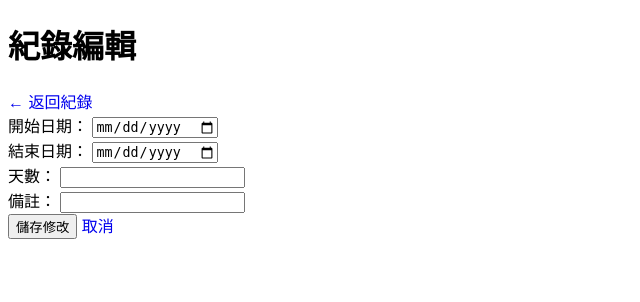
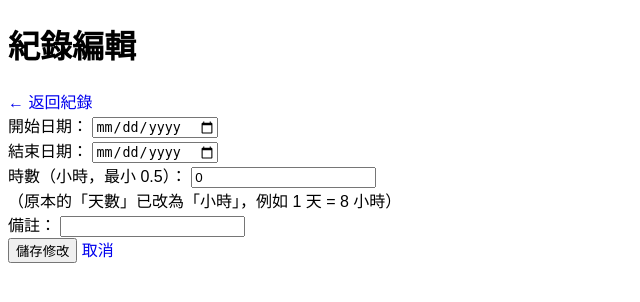
Before and after one commit to penguinpharmacy/penguin-HR-system, a Flask app: template templates/edit_leave.html in a window 1280 px wide. Shown: the top 302 px of the page, without its empty margins (0-640 px from the left). Run offline with Flask 3, Linux system fonts and the light colour scheme; the template is opened without the code that fills it, so the values that code supplies are empty; some libraries are stand-ins or nearby versions.

Commit message:
Update edit_leave.html

```diff
--- a/templates/edit_leave.html
+++ b/templates/edit_leave.html
@@ -27,9 +27,15 @@
       </label>
     </div>
     <div>
-      <label>天數：
-        <input type="number" name="days" value="{{ days }}" min="1" required class="border px-2 py-1 w-24">
+      <label>時數（小時，最小 0.5）：
+        <input type="number"
+               name="hours"
+               step="0.5"
+               min="0.5"
+               value="{{ hours if hours is defined else ((days or 0) * 8) }}"
+               required class="border px-2 py-1 w-32">
       </label>
+      <div class="text-sm text-gray-600 mt-1">（原本的「天數」已改為「小時」，例如 1 天 = 8 小時）</div>
     </div>
     <div>
       <label>備註：
```
